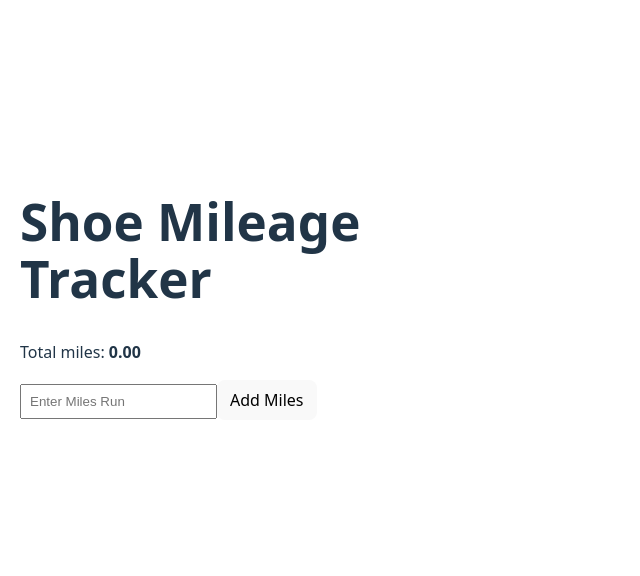
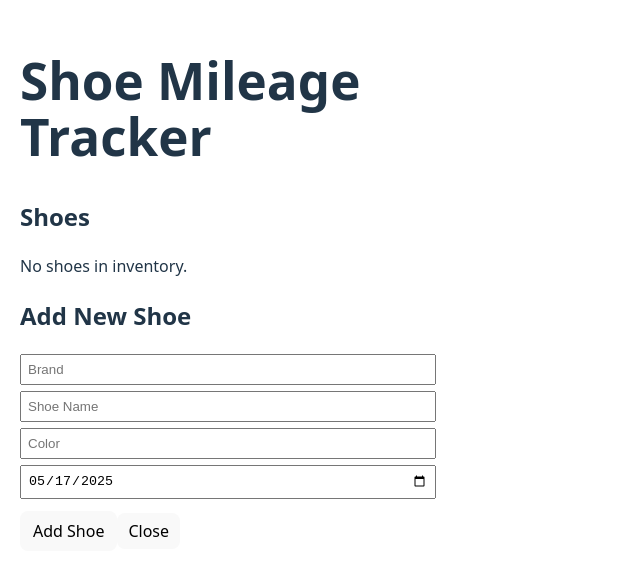
Before and after one commit to dknauff/shoe-mileage-tracker, a React (Vite) app in the folder app/shoe-mileage-tracker/: page / in a window 1280 px wide. Shown: the part 106-682 px from the top of the page, without its empty margins (0-640 px from the left). Built offline with nearby package versions, Linux system fonts and the light colour scheme.

Commit message:
shoe objects and more details

```diff
--- a/app/shoe-mileage-tracker/src/App.jsx
+++ b/app/shoe-mileage-tracker/src/App.jsx
@@ -1,40 +1,202 @@
 import { useState } from "react";
 
 function App() {
-  // state to hold total miles
-  const [miles, setMiles] = useState(0);
-  // state for input field
-  const [input, setInput] = useState("");
+  // array of shoe objects
+  const [shoes, setShoes] = useState([]);
+  const [selectedIndex, setSelectIndex] = useState(null);
+
+  // state variables to hold inputs for new shoe form
+  const [brand, setBrand] = useState("");
+  const [name, setName] = useState("");
+  const [color, setColor] = useState("");
+  const [firstRunDate, setFirstRunDate] = useState(
+    () => new Date().toISOString().split("T")[0]
+  );
+
+  // state for logging runs
+  const [milesInput, setMilesInput] = useState("");
+  const [runDate, setRunDate] = useState(
+    () => new Date().toISOString().split("T")[0]
+  );
+  const [runLocation, setRunLocation] = useState("");
+  const [showAddShoeForm, setShowAddShoeForm] = useState(true);
+
+  // Add a shoe
+  function addShoe() {
+    if (!brand || !name || !color || !firstRunDate) {
+      alert("Fill in all fields.");
+      return;
+    }
+    const newShoe = {
+      brand,
+      name,
+      color,
+      firstRunDate,
+      miles: 0,
+    };
+    setShoes([...shoes, newShoe]); // spread operator -> makes a new array that includes all existing shoes
+    setBrand("");
+    setName("");
+    setColor("");
+    setFirstRunDate(() => new Date().toISOString().split("T")[0]);
+    setSelectIndex(shoes.length); // <-- Auto-select newly added shoe
+  }
 
   // mileage handler
   function addMiles() {
-    const parsed = parseFloat(input);
-    if (!isNaN(parsed) && parsed > 0) {
-      setMiles((prev) => prev + parsed);
-      setInput("");
-    } else {
-      alert("Invalid Entry.");
+    // strict equality operator (checks for equal to null and if type is null)
+    if (selectedIndex === null) {
+      alert("Select a shoe first.");
+      return;
     }
+
+    const parsed = parseFloat(milesInput);
+    if (isNaN(parsed) || parsed <= 0) {
+      alert("You can't run negative miles.");
+      return;
+    }
+
+    const updatedShoes = shoes.map((shoe, index) => {
+      if (index === selectedIndex) {
+        const updatedLogs = shoe.logs ? [...shoe.logs] : [];
+        updatedLogs.push({
+          miles: parsed,
+          date: runDate,
+          location: runLocation,
+        });
+
+        return {
+          ...shoe,
+          miles: shoe.miles + parsed,
+          logs: updatedLogs,
+        };
+      }
+      return shoe;
+    });
+
+    setShoes(updatedShoes);
+    setMilesInput("");
+    setRunDate(new Date().toISOString().split("T")[0]); // Reset to today
+    setRunLocation("");
   }
+
+  const selectedShoes = selectedIndex !== null ? shoes[selectedIndex] : null;
 
   return (
     <>
       <div style={{ padding: 20, maxWidth: 400, margin: "auto" }}>
         <h1>Shoe Mileage Tracker</h1>
-        <p>
-          Total miles: <strong>{miles.toFixed(2)}</strong>
-        </p>
 
-        <input
-          type="number"
-          value={input}
-          onChange={(e) => setInput(e.target.value)}
-          placeholder="Enter Miles Run"
-          step="0.01"
-          style={{ padding: 8, width: "100", marginBottom: 10 }}
-        />
-        <button onClick={addMiles} style={{ padding: "8px 12px" }}>
-          Add Miles
+        {/* Lists all shoes */}
+        <h2>Shoes</h2>
+        {shoes.length === 0 && <p>No shoes in inventory.</p>}
+        <ul style={{ paddingLeft: 0, listStyle: "none" }}>
+          {shoes.map((shoe, index) => (
+            <li
+              key={index}
+              onClick={() => setSelectIndex(index)} // select shoe on click
+              style={{
+                padding: 10,
+                marginBottom: 6,
+                cursor: "pointer",
+                backgroundColor:
+                  selectedIndex === index ? "#145A32" : "#3A3B3C", // highlights selected shoe
+                borderRadius: 6,
+              }}
+            >
+              <strong>
+                {shoe.brand} {shoe.name}
+              </strong>{" "}
+              - {shoe.color} <br />
+              First Run: {shoe.firstRunDate} <br />
+              Mileage: {shoe.miles.toFixed(2)}
+            </li>
+          ))}
+        </ul>
+
+        {/* Add miles for selected shoe */}
+        {selectedShoes && (
+          <>
+            <h2>
+              Add miles for {selectedShoes.brand} {selectedShoes.name}
+            </h2>
+            <input
+              type="number"
+              placeholder="Miles run"
+              value={milesInput}
+              onChange={(e) => setMilesInput(e.target.value)}
+              step="0.1"
+              min="0"
+              style={{ width: "100%", padding: 8, marginBottom: 10 }}
+            />
+            <input
+              type="date"
+              value={runDate}
+              onChange={(e) => setRunDate(e.target.value)}
+            />
+            <input
+              type="text"
+              value={runLocation}
+              onChange={(e) => setRunLocation(e.target.value)}
+              placeholder="Where did you run?"
+            />
+            <button
+              onClick={addMiles}
+              style={{ padding: "8px 12px", outline: "none", boarder: "none" }}
+            >
+              Add Miles
+            </button>
+          </>
+        )}
+
+        {showAddShoeForm && (
+          <>
+            {/* Form for adding shoes */}
+            <h2>Add New Shoe</h2>
+            <input
+              placeholder="Brand"
+              value={brand}
+              onChange={(e) => setBrand(e.target.value)}
+              style={{ width: "100%", marginBottom: 6, padding: 6 }}
+            />
+            <input
+              placeholder="Shoe Name"
+              value={name}
+              onChange={(e) => setName(e.target.value)}
+              style={{ width: "100%", marginBottom: 6, padding: 6 }}
+            />
+            <input
+              placeholder="Color"
+              value={color}
+              onChange={(e) => setColor(e.target.value)}
+              style={{ width: "100%", marginBottom: 6, padding: 6 }}
+            />
+            <input
+              type="date"
+              placeholder="First Run Date"
+              value={firstRunDate}
+              onChange={(e) => setFirstRunDate(e.target.value)}
+              style={{ width: "100%", marginBottom: 12, padding: 6 }}
+            />
+            <button
+              onClick={addShoe}
+              style={{ padding: "8px 12px", marginBottom: 20 }}
+            >
+              Add Shoe
+            </button>
+          </>
+        )}
+
+        <button
+          onClick={() => setShowAddShoeForm((prev) => !prev)}
+          style={{
+            marginBottom: 10,
+            padding: "6px 10px",
+            outline: "none",
+            boarder: "none",
+          }}
+        >
+          {showAddShoeForm ? "Close" : "Add New Shoe"}
         </button>
       </div>
     </>
```
